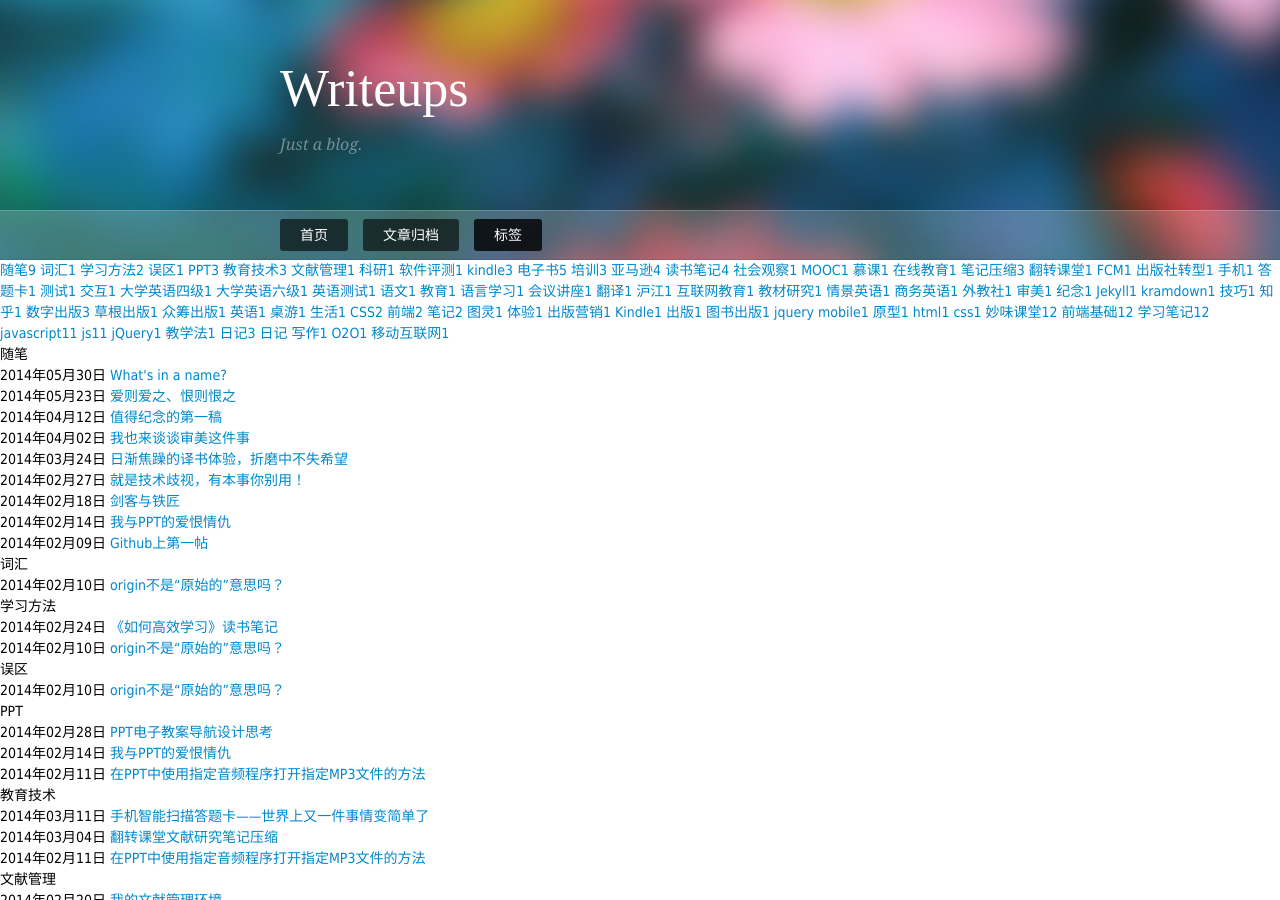
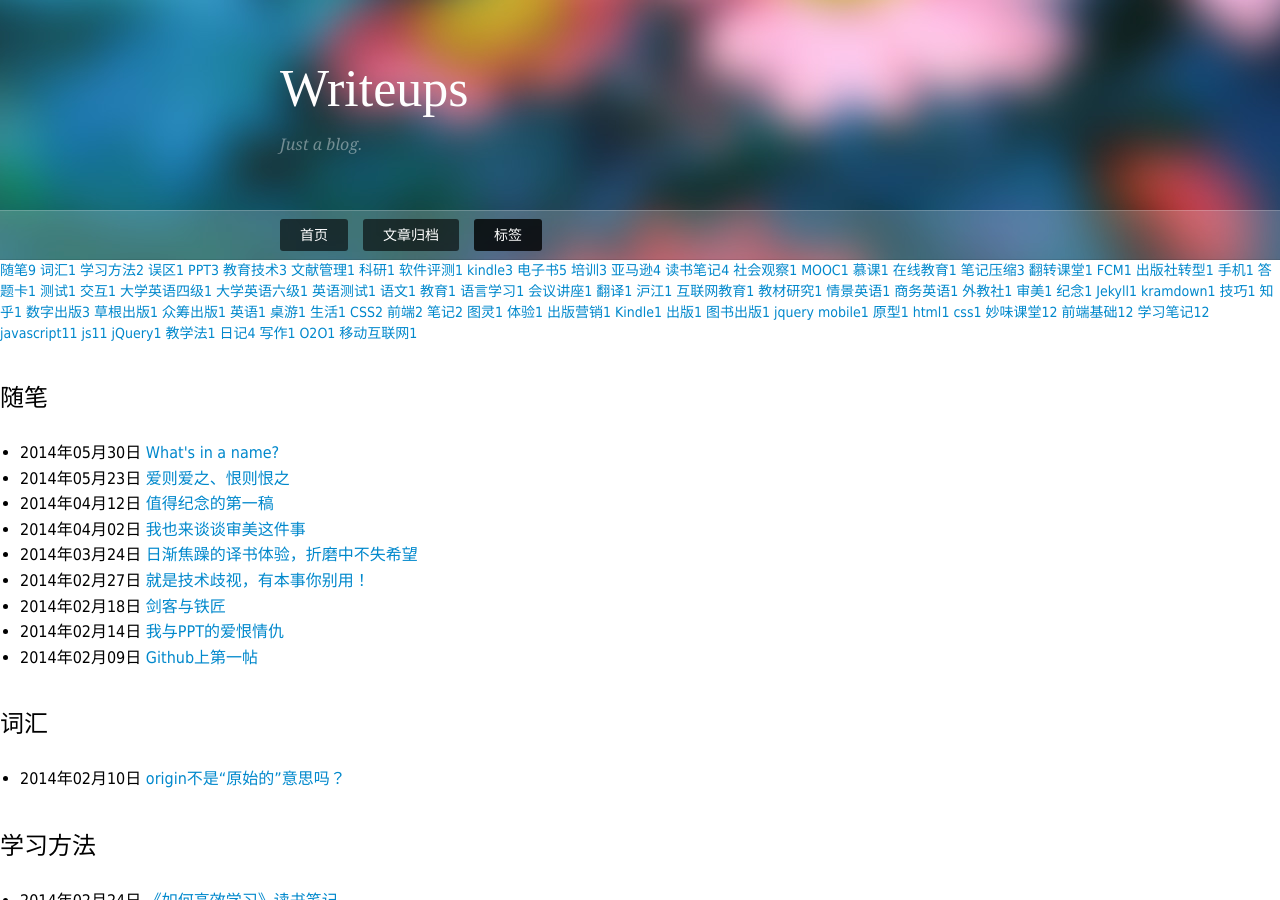
Before and after one commit to fantaghiro/fantaghiro.github.io, a Jekyll site: the page built from tags.html, in a window 1280 px wide and 900 px high. Built offline with Jekyll 4.4.1, drawn with Linux system fonts in a browser that asks for light colours; nearby versions of some CDN libraries; some web fonts are replaced; some of the changed text lies outside the part shown.

Commit message:
tags style changed

```diff
--- a/_posts/2015-03-15-Fostering-Writing-Habits.markdown
+++ b/_posts/2015-03-15-Fostering-Writing-Habits.markdown
@@ -4,7 +4,8 @@ title: 写作养成计划
 category: writeups
 description: 励志贴，以观后效。
 tags:
-- 日记 写作
+- 日记
+- 写作
 ---
 
 昨天晚上敲了一千多字，详述了我阅读“[如何正确练习写作](http://www.jianshu.com/p/2621444b619d)”这篇文章的心得体会 。结果不知是编辑器的问题还是百度云同步的缘故，导致后来打开文件后显示一片空白。今天重写这篇“写作养成计划”时，竟然下笔后，内容变得面目全非了。
--- a/tags.html
+++ b/tags.html
@@ -3,6 +3,7 @@ layout: default
 title: 文章标签
 ---
 
+<article class="main-article main-article-page">
 <div class="page-tags" id="page-tagcloud">
     {% for tag in site.tags %}
     <a href="#{{ tag[0] }}-ref" rel={{ tag[1].size }} title="标签:{{ tag[0] }}">{{ tag[0] }}<span>{{ tag[1].size }}</span></a>
@@ -23,6 +24,7 @@ title: 文章标签
     </div>
 {% endfor %}
 </div>
+</article>
 
 <script src="/js/jquery.js" type="text/javascript"></script>
 <script src="/js/jquery.tagcloud.js" type="text/javascript"></script>
```
